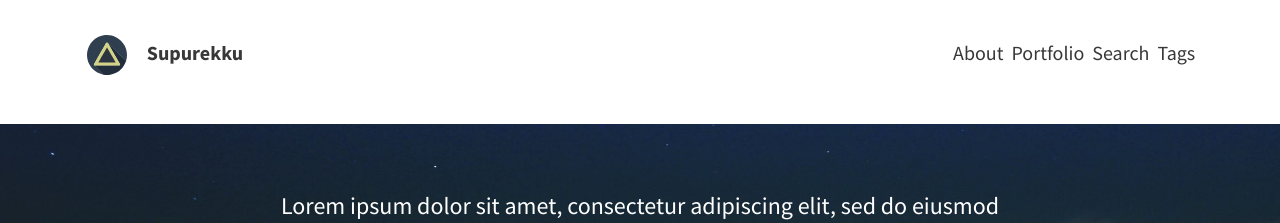
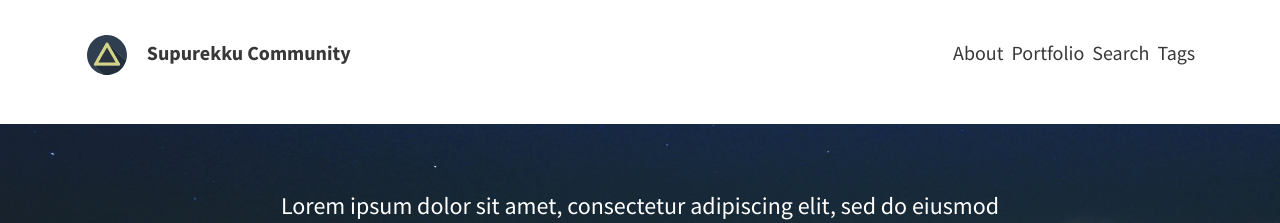
Before and after one commit to supurekku/Supurekku, a Jekyll site: the page built from index.html, in a window 1280 px wide. Shown: the top 223 px of the page. Built offline with Jekyll 4.4.1, drawn with Linux system fonts in a browser that asks for light colours; the list of posts is cut into pages by our own code.

Commit message:
Update _config.yml

```diff
--- a/_config.yml
+++ b/_config.yml
@@ -5,7 +5,7 @@ url: "https://supurekku.github.io"
 # THEME-SPECIFIC CONFIGURATION
 theme_settings:
   # Meta
-  title: Supurekku
+  title: Supurekku Community
   avatar: assets/img/triangle.svg
   favicon: assets/favicon.ico
   gravatar: # Email MD5 hash
```
